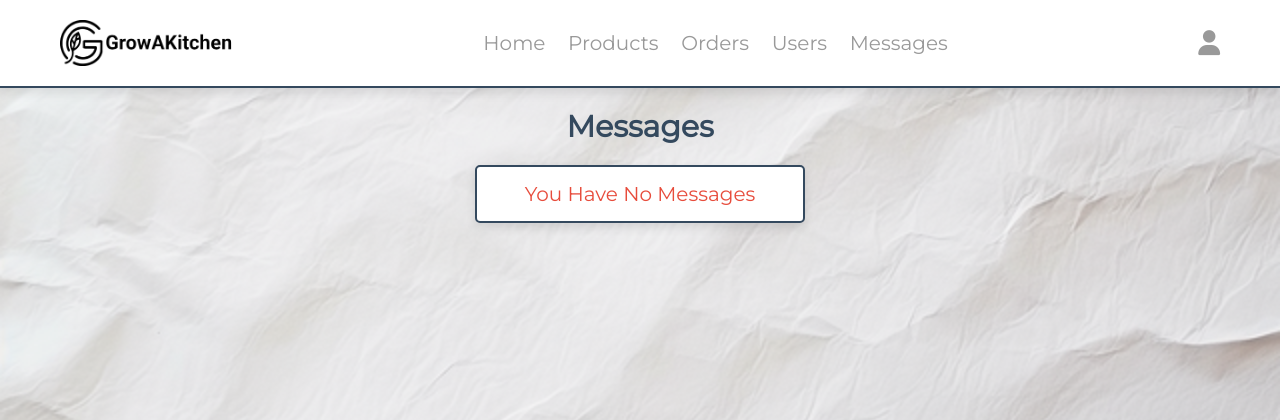
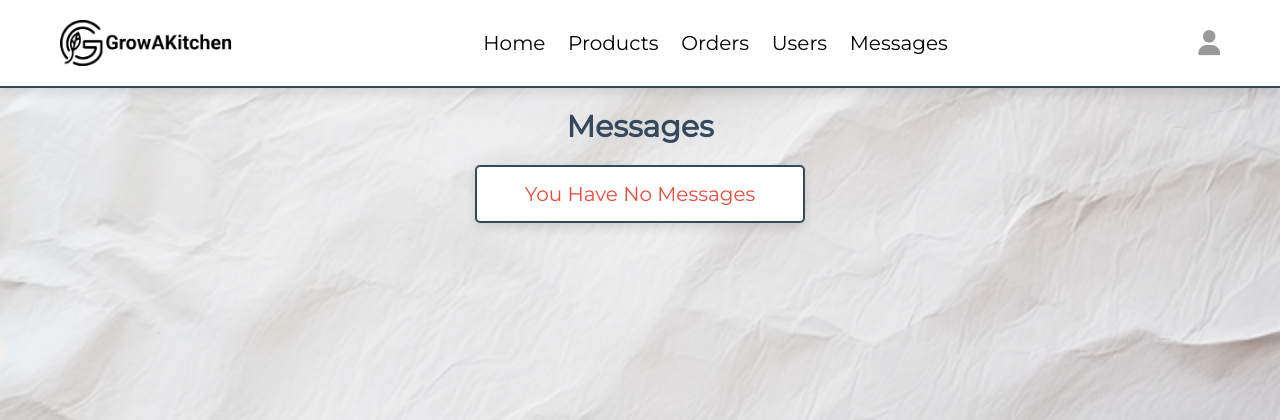
Before and after one commit to Azip8080/SIA_SYSTEM, a PHP site: page /admin/messages.php in a window 1280 px wide. Shown: the top 420 px of the page. Run offline with PHP 8.4, Linux system fonts and the light colour scheme; a user stored in the database is signed in; data comes from the database, SQL or seed files in the repository; data that the repository does not hold is empty; some libraries are stand-ins or nearby versions.

Commit message:
Changes on some design

```diff
--- a/css/adminstyle.css
+++ b/css/adminstyle.css
@@ -96,6 +96,7 @@ section{
    display: flex;
    gap:1rem;
 }
+
 
 .navbar-admin{
 width : 180px;
@@ -232,11 +233,12 @@ vertical-align: middle;
 .header .flex .navbar a{
    margin:0 1rem;
    font-size: 2rem;
-   color:var(--light-color);
+   color:var(--light--black);
 }
 
 .header .flex .navbar a:hover{
-   color:var(--main-color);
+   color: grey;
+   text-decoration: underline;
 }
 
 .header .flex .icons > *{
```
